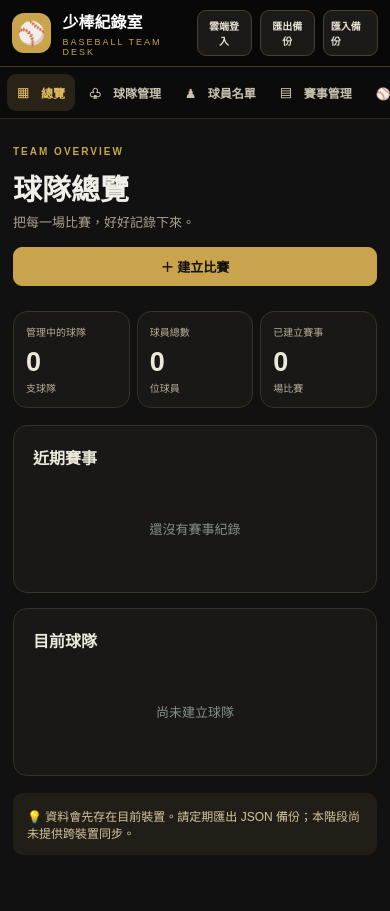
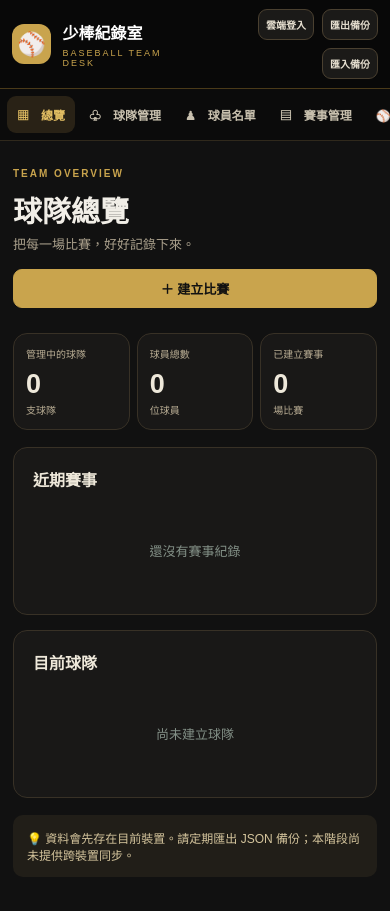
Before and after one commit to royalsdada-pixel/baseball-team-desk, a plain HTML site: page index.html in a window 390 px wide. Before the commit the page ends 889 px from the top, so only its background shows below. Drawn offline with Linux system fonts and the light colour scheme; a script that the page names is missing.

Commit message:
Style cloud login controls

```diff
--- a/styles.css
+++ b/styles.css
@@ -99,3 +99,5 @@ dialog label{color:#c9b77f}
 @media(max-width:650px){.lineup-grid{grid-template-columns:repeat(2,minmax(0,1fr))}.base-state{padding:10px;gap:10px}}
 
 .pitcher-history{margin-top:10px;padding-top:8px;border-top:1px solid #4a4030}.pitcher-history>small{color:#a99a78;font-size:10px}.pitcher-history-row{display:flex;justify-content:space-between;gap:10px;padding:5px 0;color:#e8dfca;font-size:11px}.pitcher-history-row small{color:#a99a78;white-space:nowrap}
+
+#cloudStatus{font-size:11px;color:#d6f0df}#cloudLogin[hidden],#cloudLogout[hidden]{display:none}.cloud-error{color:#b84e45;font-size:12px;min-height:18px}@media(max-width:700px){.head-actions{flex-wrap:wrap;justify-content:flex-end}.head-actions span{font-size:10px}}
```
